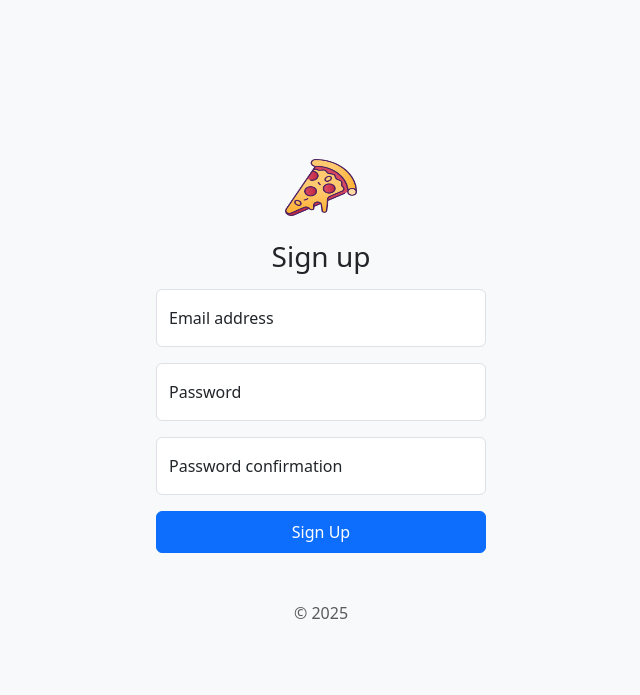
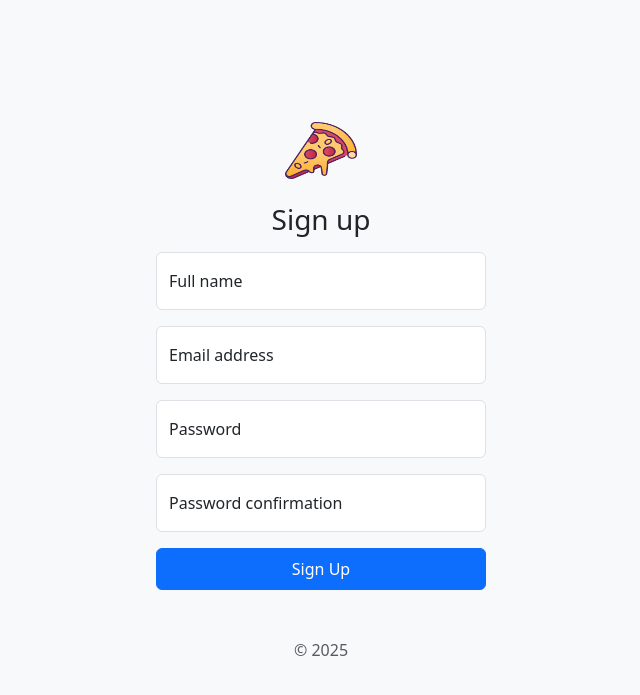
Before and after one commit to Welberth77/Projeto-Final-CS50, a Flask app: template templates/register.html in a window 1280 px wide. Shown: the top 695 px of the page, without its empty margins (319-959 px from the left). Run offline with Flask 3, Linux system fonts and the light colour scheme; the template is opened without the code that fills it, so the values that code supplies are empty.

Commit message:
feat: iniciando back-end da página de registro, ainda com erro

```diff
--- a/app.py
+++ b/app.py
@@ -5,4 +5,29 @@ app = Flask(__name__)
 # Validação da página de login
 @app.route("/", methods=['GET', 'POST'])
 def login():
-    pass
+    if request.method == "POST":
+        return render_template("index.html")
+    else:
+        return render_template("index.html")
+
+# Validação da página de Sign in
+@app.route("/register", methods=["GET", "POST"])
+def register():
+    error = None
+    if request.method == "POST":
+        name = request.form.get("name")
+        email = request.form.get("email")
+        password = request.form.get("password")
+        password_confirmation = request.form.get("passwordConfirmation")
+
+        if not name or not email or not password or not password_confirmation:
+            error = "Todos os campos são obrigatórios."
+            return render_template("register.html", error=error)
+
+        if password != password_confirmation:
+            error = "As senhas não coincidem."
+            return render_template('register.html', error=error)
+
+        return render_template('register.html', error=error)
+    else:
+        return render_template("register.html")
--- a/templates/index.html
+++ b/templates/index.html
@@ -30,7 +30,7 @@
 
         <hr>
 
-        <p>New user? <a class="signup" href="register.html">Sign Up</a></p>
+        <p>New user? <a class="signup" href="/register">Sign Up</a></p>
 
         <p class="mt-5 mb-3 text-body-secondary text-center">© 2025</p>
     </form>
--- a/templates/register.html
+++ b/templates/register.html
@@ -6,33 +6,45 @@
     <!-- Bootsatrap -->
     <link href="https://cdn.jsdelivr.net/npm/bootstrap@5.3.7/dist/css/bootstrap.min.css" rel="stylesheet" integrity="sha384-LN+7fdVzj6u52u30Kp6M/trliBMCMKTyK833zpbD+pXdCLuTusPj697FH4R/5mcr" crossorigin="anonymous">
 
-    <title>Log In</title>
+    <title>Sign In</title>
 
 </head>
 <body class="d-flex justify-content-center align-items-center min-vh-100 py-4 bg-body-tertiary">
   <main class="form-signin w-100" style="max-width: 330px;">
-    <form>
+    <form method="post" action="/">
+      {% if error %}
+        <div class="alert alert-danger" role="alert">
+          {{ error }}
+        </div>
+      {% endif %}
+
       <img class="mb-4 mx-auto d-block" src="../static/pizza.png" alt="Bootstrap" width="72" height="57" />
       <h1 class="h3 mb-3 fw-normal text-center">Sign up</h1>
 
       <div class="form-floating mb-3">
-        <input type="email" class="form-control" id="floatingInput" placeholder="name@example.com" />
-        <label for="floatingInput">Email address</label>
+        <input type="text" class="form-control" id="floatingName" name="name" placeholder="Full name" />
+        <label for="floatingName">Full name</label>
       </div>
 
       <div class="form-floating mb-3">
-        <input type="password" class="form-control" id="floatingPassword" placeholder="Password" />
+        <input type="email" class="form-control" id="floatingEmail" name="email" placeholder="name@example.com" />
+        <label for="floatingEmail">Email address</label>
+      </div>
+
+      <div class="form-floating mb-3">
+        <input type="password" class="form-control" id="floatingPassword" name="password" placeholder="Password" />
         <label for="floatingPassword">Password</label>
       </div>
 
       <div class="form-floating mb-3">
-        <input type="password" class="form-control" id="floatingPassword" placeholder="Password confirmation" />
-        <label for="floatingPassword">Password confirmation</label>
+        <input type="password" class="form-control" id="floatingPasswordConfirm" name="passwordConfirmation" placeholder="Password confirmation" />
+        <label for="floatingPasswordConfirm">Password confirmation</label>
       </div>
 
       <button class="btn btn-primary w-100 py-2" type="submit">Sign Up</button>
 
       <p class="mt-5 mb-3 text-body-secondary text-center">© 2025</p>
+
     </form>
   </main>
 
```
